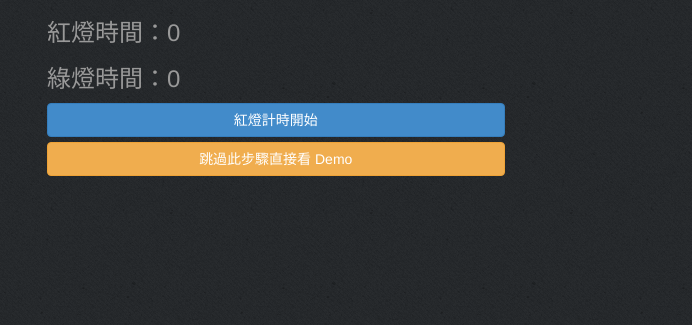
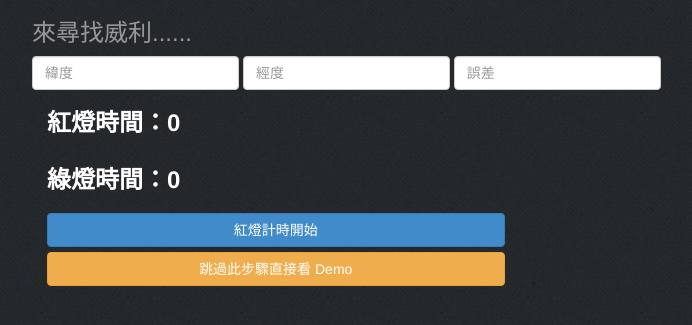
Before and after one commit to zackexplosion/trafficLight, a PHP site: page / in a window 1280 px wide. Shown: the top 325 px of the page, without its empty margins (23-715 px from the left). Run offline with PHP 8.4, Linux system fonts and the light colour scheme; some libraries are stand-ins or nearby versions.

Commit message:
加入 google map 顯示目前位置

```diff
--- /dev/null
+++ b/assets/js/geolocation.js
@@ -0,0 +1,44 @@
+function success(position) {
+  var s = document.querySelector('#search');
+
+  if (s.className == 'success') {
+    // not sure why we're hitting this twice in FF, I think it's to do with a cached result coming back
+    return;
+  }
+
+  s.innerHTML += " 找到你啦！";
+  s.className += ' success';
+
+  var mapcanvas = document.createElement('div');
+  mapcanvas.id = 'mapcanvas';
+  mapcanvas.class = 'img-rounded';
+  mapcanvas.style.height = '400px';
+  mapcanvas.style.width = '560px';
+
+  document.querySelector('#step0').appendChild(mapcanvas);
+
+  var latlng = new google.maps.LatLng(position.coords.latitude, position.coords.longitude);
+  var myOptions = {
+    zoom: 15,
+    center: latlng,
+    mapTypeControl: false,
+    navigationControlOptions: {style: google.maps.NavigationControlStyle.SMALL},
+    mapTypeId: google.maps.MapTypeId.ROADMAP
+  };
+  var map = new google.maps.Map(document.getElementById("mapcanvas"), myOptions);
+
+  var marker = new google.maps.Marker({
+    position: latlng,
+      map: map,
+      title:"You are here! (at least within a "+position.coords.accuracy+" meter radius)"
+  });
+  console.log(position);
+}
+
+function error(msg) {
+  var s = document.querySelector('#search');
+  s.innerHTML = typeof msg == 'string' ? msg : "failed";
+  s.className = 'fail';
+
+  // console.log(arguments);
+}
--- a/index.php
+++ b/index.php
@@ -9,14 +9,30 @@
         <link rel="stylesheet" href="assets/css/bootstrap.css.map" type="text/css"/>
         <script type="text/javascript" src="assets/js/jquery-1.8.0.min.js"></script>
         <script type="text/javascript" src="assets/js/trafficlight.js?v=<?= time()?>"></script>
+        <script type="text/javascript" src="assets/js/geolocation.js?v=<?= time()?>"></script>
         <script type="text/javascript" src="assets/js/bootstrap.js"></script>
+        <script type="text/javascript" src="http://maps.google.com/maps/api/js?sensor=false"></script>
     </head>
     <body>
         <div class="container">
             <div class="row">
+            <div id="step0">
+                <h3 class="text-muted" id="search">來尋找威利</h3>
+                <form class="form-inline" role="form">
+                    <div class="form-group">
+                        <input type="number" class="form-control" id="latitude" placeholder="緯度">
+                    </div>
+                    <div class="form-group">
+                        <input type="number" class="form-control" id="longitude" placeholder="經度">
+                    </div>
+                    <div class="form-group">
+                        <input type="number" class="form-control" id="accuracy" placeholder="誤差">
+                    </div>
+                </form>
+            </div>
             <div id="step1" class="col-md-5">
-                <h3 id="red-info" class="text-muted">紅燈時間：<span id="red-measure-second">0</span></h3>
-                <h3 id="green-info" class="text-muted">綠燈時間：<span id="green-measure-second">0</span></h3>
+                <h3 class="text-muted"><label>紅燈時間<label>：<span id="red-measure-second">0</span></h3>
+                <h3 class="text-muted"><label>綠燈時間<label>：<span id="green-measure-second">0</span></h3>
                 <button id="red-measure-start" class="btn btn-primary btn-block">紅燈計時開始</button>
                 <button id="green-measure-start" class="btn btn-primary btn-block" style="display:none">綠燈計時開始</button>
                 <button id="measure-stop" class="btn btn-primary btn-block" style="display:none">計時結束</button>
@@ -130,6 +146,21 @@
                 $('#step2').fadeOut(200);
                 $('#step1').fadeIn(200);
             });
+            if (navigator.geolocation) {
+                var welly = setInterval(function(){
+                    var text = $('#search').text();
+                    $('#search').text(text + '.');
+                }, 1000);
+                navigator.geolocation.getCurrentPosition(function(position){
+                    clearInterval(welly);
+                    $('#latitude').val(position.coords.latitude);
+                    $('#longitude').val(position.coords.longitude);
+                    $('#accuracy').val(position.coords.accuracy);
+                    success(position);
+                }, error);
+            } else {
+                error('not supported');
+            }
         </script>
     </body>
 </html>
```
